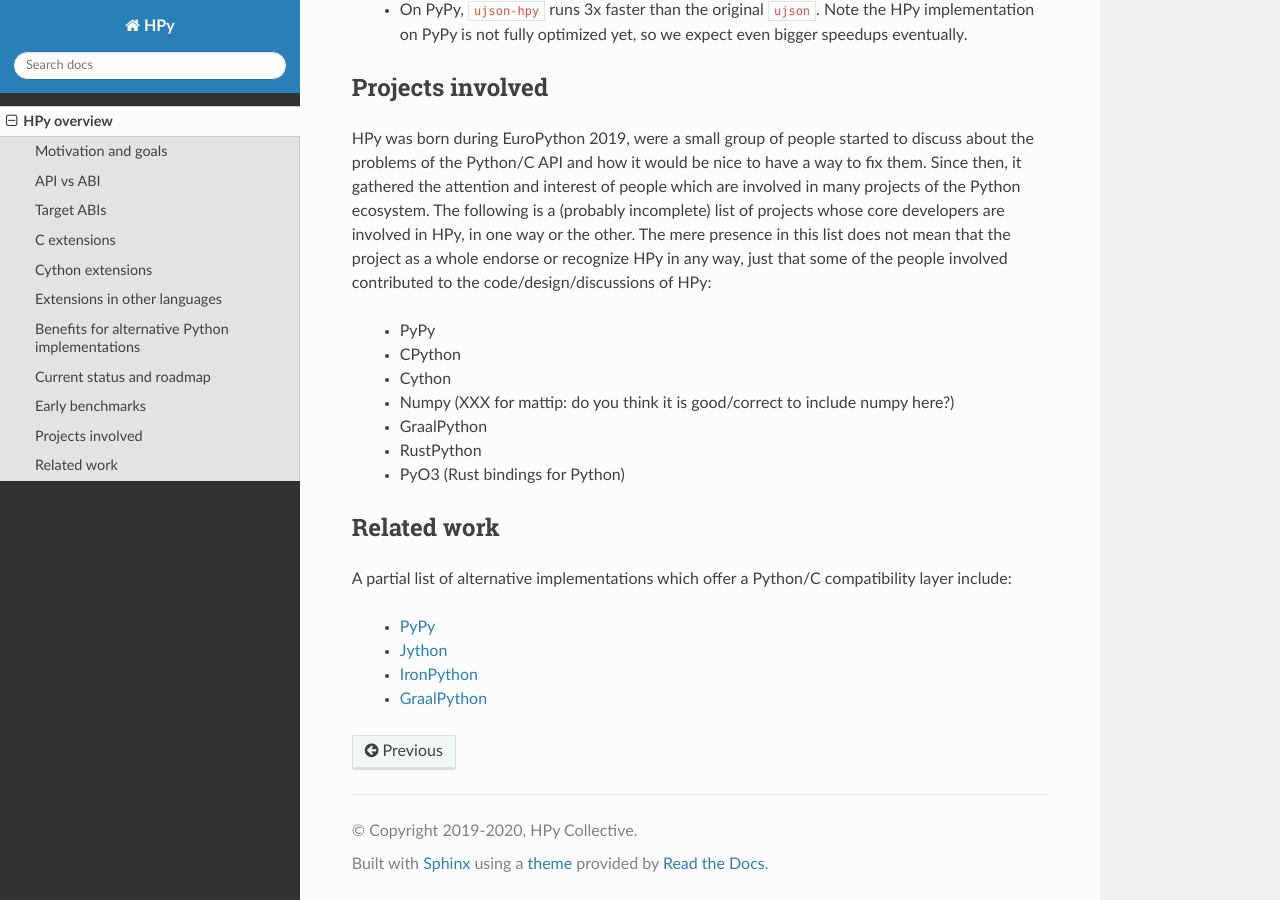
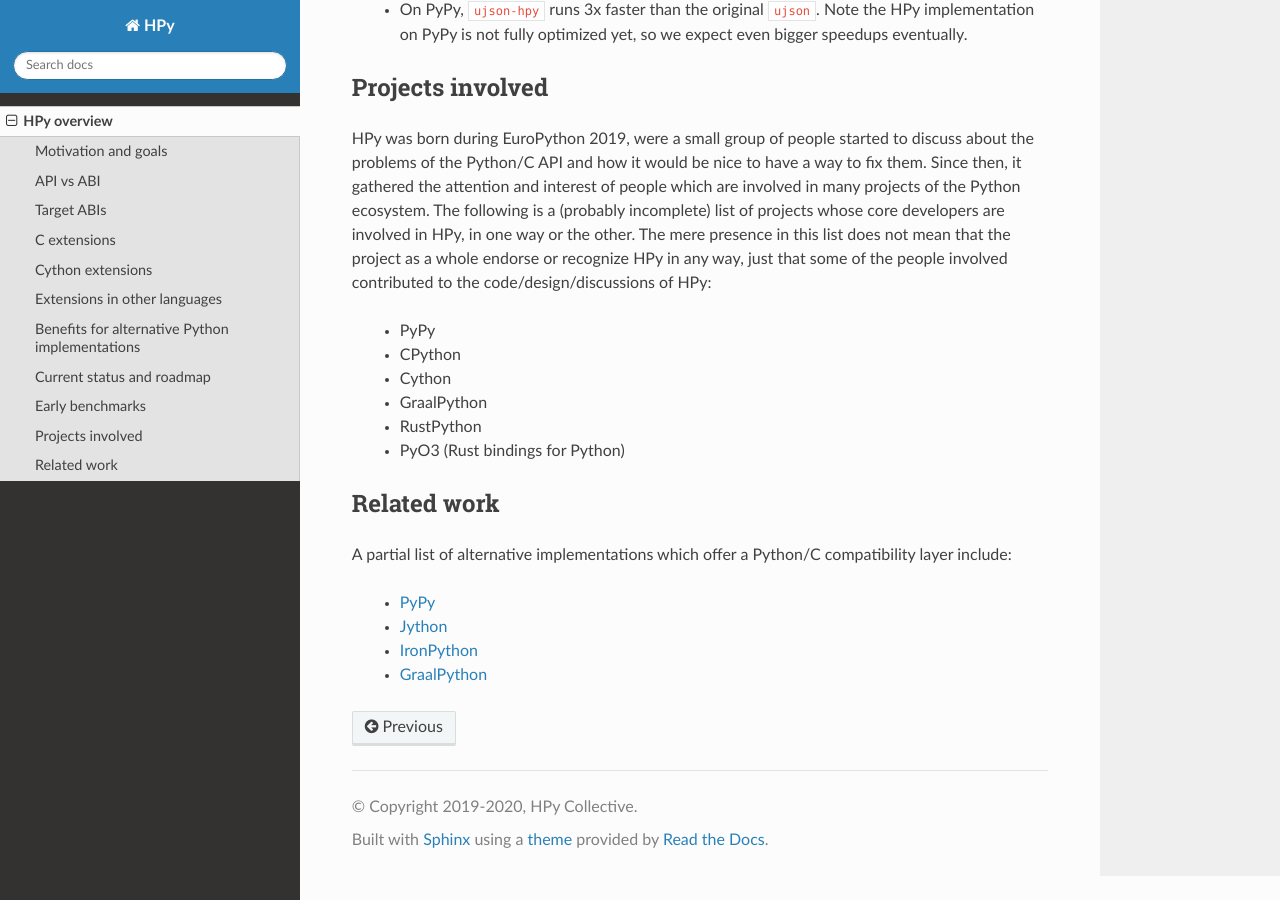
Before and after one commit to hpyproject/hpy, a Sphinx documentation site: the page built from docs/overview.rst, in a window 1280 px wide and 900 px high, scrolled down 5520 px. Built offline with Sphinx 7.4.7 and the Read the Docs theme 2.0.0, drawn with Linux system fonts in a browser that asks for light colours.

Commit message:
remove numpy from this list

```diff
--- a/docs/overview.rst
+++ b/docs/overview.rst
@@ -329,8 +329,6 @@
 
   - Cython
 
-  - Numpy (XXX for mattip: do you think it is good/correct to include numpy here?)
-
   - GraalPython
 
   - RustPython
```
